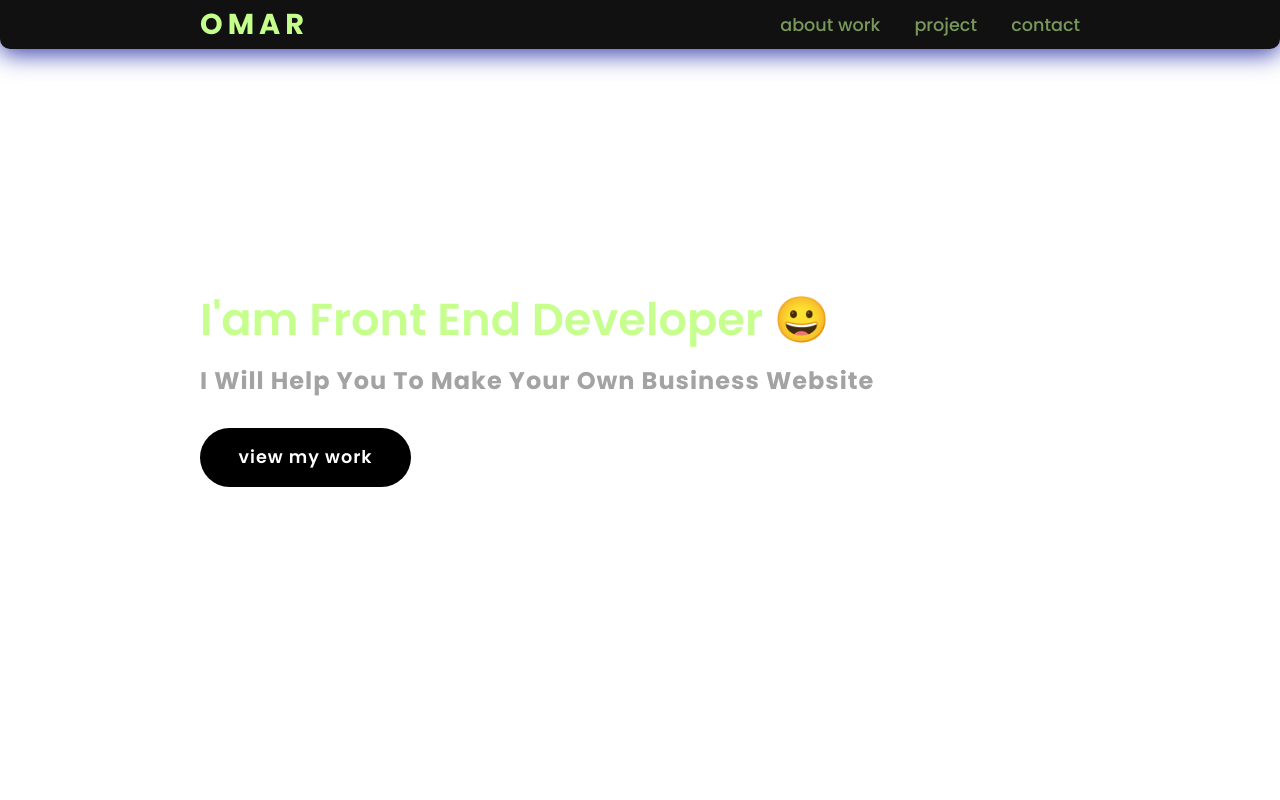
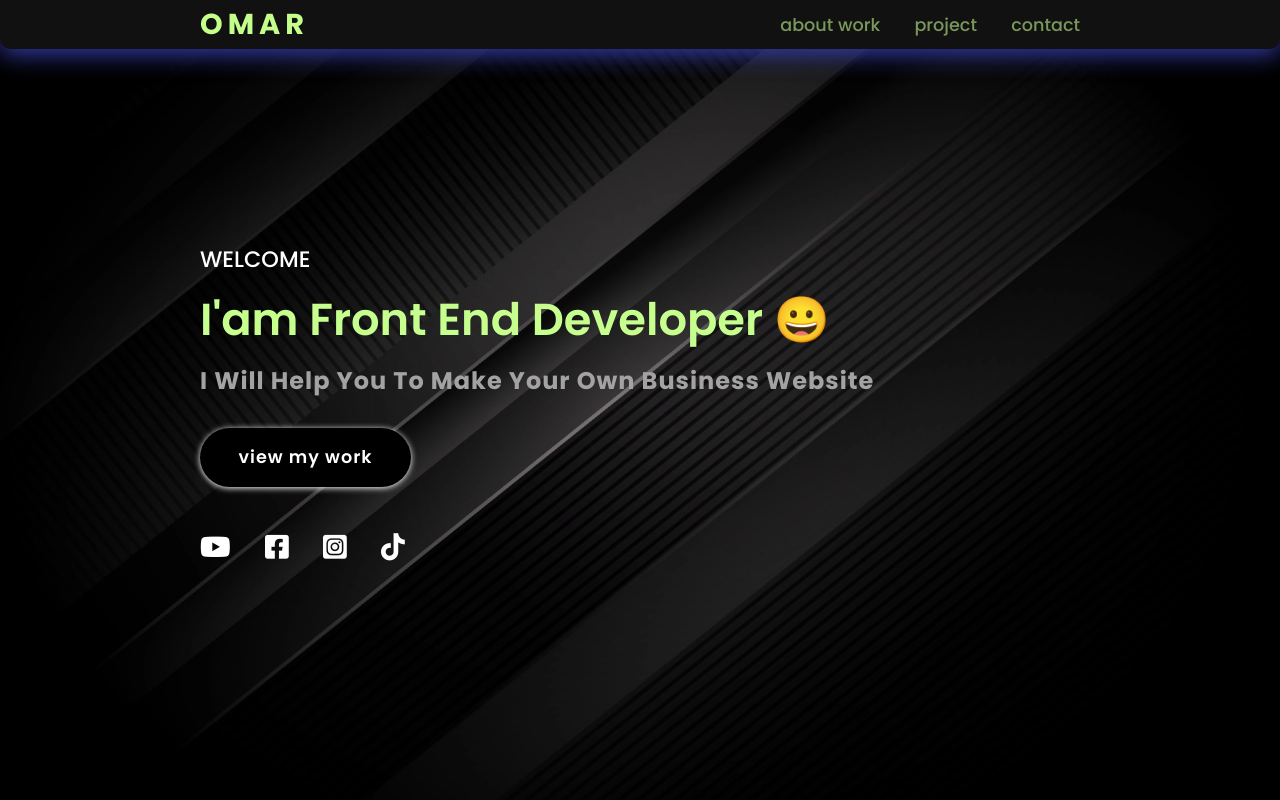
Before and after one commit to omar-mo7amed/omar, a plain HTML site: page index.html in a window 1280 px wide. Shown: the top 800 px of the page. Drawn offline with Linux system fonts and the light colour scheme; files whose address does not match are found by name.

Commit message:
Update style.css

```diff
--- a/style.css
+++ b/style.css
@@ -59,7 +59,7 @@ section {
   min-height: 100vh;
   display: flex;
   align-items: center;
-  background: url(images/programming-concept_82472-703.webp) no-repeat;
+  background: url(programming-concept_82472-703.webp) no-repeat;
   background-size: cover;
   background-position: center;
   background-attachment: fixed;
```
